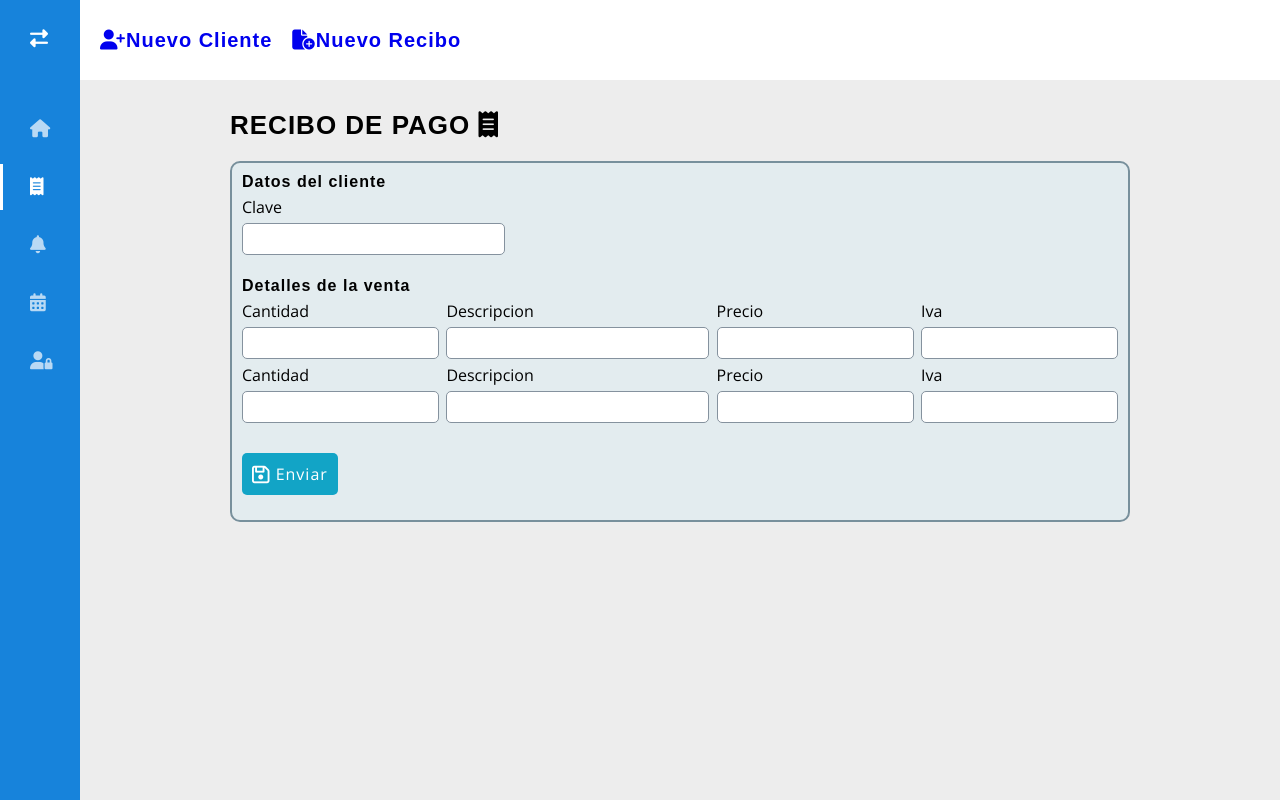
After one commit to perla15/proyecto-serviclimas, a PHP site: page /administrador/secciones/nuevo_recibo.php in a window 1280 px wide. The commit adds this page. Run offline with PHP 8.4, Linux system fonts and the light colour scheme; some libraries are stand-ins or nearby versions.

Commit message:
modificaciones 24 ene

```diff
--- /dev/null
+++ b/administrador/secciones/nuevo_recibo.php
@@ -0,0 +1,79 @@
+<?php
+    session_start();
+    include "../sql/conexion.php";
+?>
+
+<?php
+    include('../templates/cabecera_recibos.php');
+?>
+
+    <section id="container">
+        <div class="title_page">
+            <h1>RECIBO DE PAGO <i class="fa-solid fa-receipt"></i></h1>
+        </div>
+        <div class="datos_cliente">
+
+            <form action="../sql/insertar_recibo.php" method="POST" id="form_new_cliente_venta"class="datos">
+                <div class="wd100">
+                    <div class="action_cliente">
+                        <h4>Datos del cliente</h4>
+                    </div>
+                    <div  class="wd30">
+                        <label>Clave</label>
+                        <input type="text" name="clave_cliente" id="clave_cliente">
+                    </div>
+                </div>
+
+                <div class="wd100">
+                    <div class="wd10">
+                        <br>
+                    </div>
+                </div>
+                <div class="wd100">
+                    <div class="action_cliente">
+                        <h4>Detalles de la venta</h4>
+                    </div>
+                </div>
+                <div class="wd10">
+                    <label>Cantidad</label>
+                    <input type="text" name="cant_detalle" id="clave_cliente">
+                </div>
+                <div class="wd30">
+                    <label>Descripcion</label>
+                    <input type="text" name="desc_detalle" id="nom_cliente">
+                </div>
+                <div class="wd10">
+                    <label>Precio</label>
+                    <input type="text" name="precio_detalle" id="tel_cliente">
+                </div>
+                <div class="wd10">
+                    <label>Iva</label>
+                    <input type="text" name="iva_detalle" id="tel_cliente">
+                </div>
+                <div class="wd10">
+                    <label>Cantidad</label>
+                    <input type="text" name="cant_detalle2" id="clave_cliente2">
+                </div>
+                <div class="wd30">
+                    <label>Descripcion</label>
+                    <input type="text" name="desc_detalle2" id="nom_cliente2">
+                </div>
+                <div class="wd10">
+                    <label>Precio</label>
+                    <input type="text" name="precio_detalle2" id="tel_cliente2">
+                </div>
+                <div class="wd10">
+                    <label>Iva</label>
+                    <input type="text" name="iva_detalle2" id="tel_cliente2">
+                </div>
+                <div id="" class="action_cliente">
+                    <button type="submit" class="btn_save"><i class="far fa-save fa-lg"></i> Enviar</button>
+                </div>
+            </form>
+        </div>
+    </section>
+
+
+<?php
+    include('../templates/pie_secciones.php');
+?>
--- a/administrador/templates/cabecera_agenda.php
+++ b/administrador/templates/cabecera_agenda.php
@@ -34,15 +34,13 @@
 <body id="body">
 
     <header>
-        <div class="icon__menu">
-            <i class="fas fa-bars" id="btn_open"></i>
-        </div>
+
     </header>
 
     <div class="menu__side" id="menu_side">
 
         <div class="name__page">
-            <i class="fa-solid fa-screwdriver-wrench"></i>
+            <i class="fa-solid fa-right-left" id="btn_open"></i>
             <h4>BIEVENIDO</h4>
         </div>
 
--- a/administrador/templates/cabecera_notificaciones.php
+++ b/administrador/templates/cabecera_notificaciones.php
@@ -13,15 +13,13 @@
 <body id="body">
 
     <header>
-        <div class="icon__menu">
-            <i class="fas fa-bars" id="btn_open"></i>
-        </div>
+
     </header>
 
     <div class="menu__side" id="menu_side">
 
         <div class="name__page">
-            <i class="fa-solid fa-screwdriver-wrench"></i>
+            <i class="fa-solid fa-right-left" id="btn_open"></i>
             <h4>BIEVENIDO</h4>
         </div>
 
--- a/administrador/templates/cabecera_principal.php
+++ b/administrador/templates/cabecera_principal.php
@@ -13,15 +13,13 @@
 <body id="body">
 
     <header>
-        <div class="icon__menu">
-            <i class="fas fa-bars" id="btn_open"></i>
-        </div>
+
     </header>
 
     <div class="menu__side" id="menu_side">
 
         <div class="name__page">
-            <i class="fa-solid fa-screwdriver-wrench"></i>
+            <i class="fa-solid fa-right-left" id="btn_open"></i>
             <h4>BIEVENIDO</h4>
         </div>
 
--- a/administrador/templates/cabecera_recibos.php
+++ b/administrador/templates/cabecera_recibos.php
@@ -13,15 +13,22 @@
 <body id="body">
 
     <header>
-        <div class="icon__menu">
-            <i class="fas fa-bars" id="btn_open"></i>
-        </div>
+        <a href="../secciones/clientes.php">
+                <div >
+                    <h2 style="margin-left: 20px;"><i class="fa-solid fa-user-plus"></i>Nuevo Cliente</h2>
+                </div>
+        </a>
+        <a href="../secciones/nuevo_recibo.php">
+                <div >
+                    <h2 style="margin-left: 20px;"><i class="fa-solid fa-file-circle-plus"></i>Nuevo Recibo</h2>
+                </div>
+        </a>
     </header>
 
     <div class="menu__side" id="menu_side">
 
         <div class="name__page">
-            <i class="fa-solid fa-screwdriver-wrench"></i>
+            <i class="fa-solid fa-right-left" id="btn_open"></i>
             <h4>BIEVENIDO</h4>
         </div>
 
```
Also changed, not shown: administrador/secciones/clientes.php (added, +50 -0 lines), administrador/secciones/recibos_pdf.php (added, +10 -0 lines), administrador/sql/buscar_cliente.php (added, +156 -0 lines), administrador/sql/insertar_recibo.php (+156 -0 lines), administrador/sql/insertar_detalles.php (deleted).
